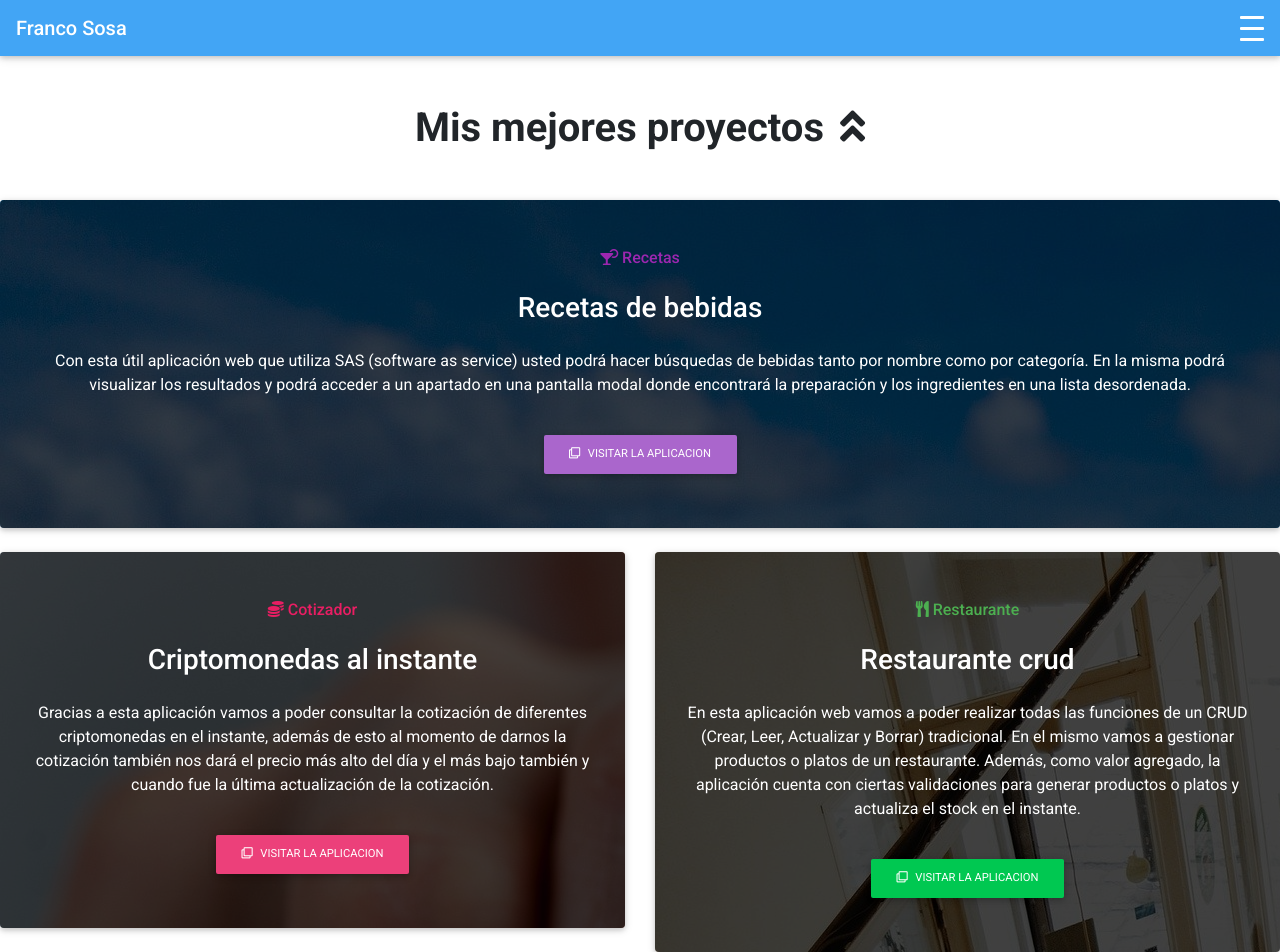
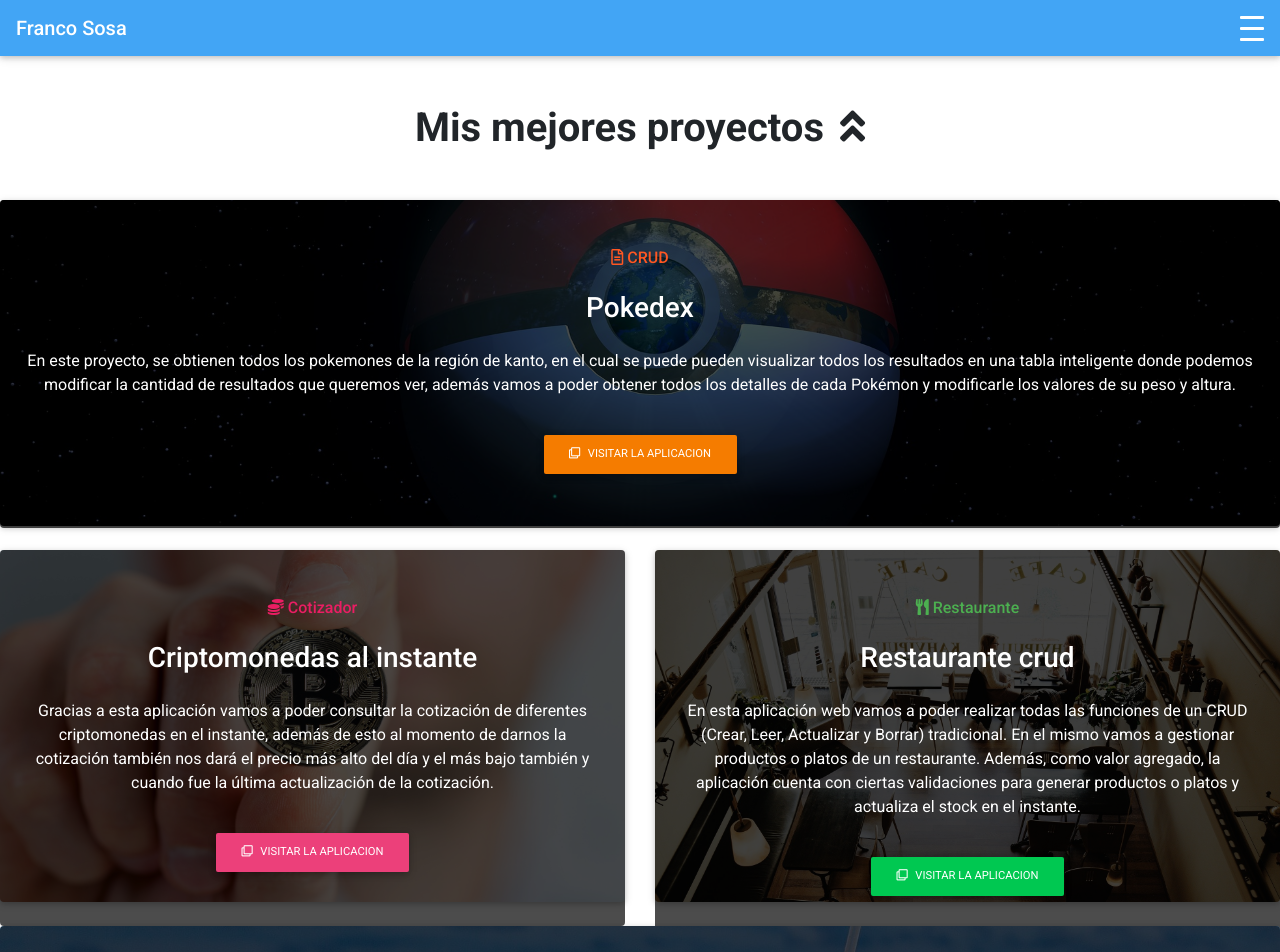
Before and after one commit to francososa97/Catalogo-Web, a React (Create React App) app: page /Catalogo in a window 1280 px wide. Shown: the top 952 px of the page. Built offline with nearby package versions, Linux system fonts and the light colour scheme.

Commit message:
feat: nuevo sitio

```diff
--- a/src/App.css
+++ b/src/App.css
@@ -8,6 +8,30 @@
 .App-logo {
   height: 40vmin;
   pointer-events: none;
+}
+.card-pokedex{
+  height: 326px;
+  background-position: center;
+  background-repeat: no-repeat;
+  background-size: cover;
+}
+.card-restaurante{
+  height: 352px;
+  background-position: center;
+  background-repeat: no-repeat;
+  background-size: cover;
+}
+.card-bebidas{
+  height: auto;
+  background-position: center;
+  background-repeat: no-repeat;
+  background-size: cover;
+}
+.card-cripto{
+  height: 352px;
+  background-position: center;
+  background-repeat: no-repeat;
+  background-size: cover;
 }
 
 @media (prefers-reduced-motion: no-preference) {
--- a/src/Component/BlogPage.js
+++ b/src/Component/BlogPage.js
@@ -6,6 +6,7 @@ import { CatalogueContext } from '../context/CatalogueContext';
 const BlogPage = () => {
 
   const projects  = useContext(CatalogueContext);
+  console.log(projects);
 
   return (
     <MDBCard className="mt-5 px-5 pb-5">
--- a/src/Component/PrimeProjects.js
+++ b/src/Component/PrimeProjects.js
@@ -3,6 +3,7 @@ import {  MDBCollapse,MDBRow, MDBCol, MDBCard, MDBIcon, MDBBtn } from "mdbreact"
 import recetas from '../Images/recetas.jpg'
 import bitcoin from '../Images/bitcoin.jpg'
 import cafe from '../Images/cafe.jpg'
+import pokedex from '../Images/fondo-prueba3.jpg';
 
 class PrimeProjects extends React.Component {
   constructor(props) {
@@ -41,8 +42,91 @@ class PrimeProjects extends React.Component {
         </h2>
         <MDBCollapse  isOpen={this.state.collapseProjects}>
         <MDBRow>
+        <MDBCol md='12' className='mb-4'>
+            <MDBCard className="card-pokedex" style={{backgroundImage:`url(${pokedex})`}}>
+
+              <div
+                style={{
+                    backgroundImage:
+                    {pokedex}
+                  }}
+                className='text-white text-center d-flex flex-column align-items-center rgba-black-strong py-5 px-4 rounded'>
+                <h6 className="deep-orange-text" >
+                  <MDBIcon far icon="file-alt" />
+                  <strong> CRUD</strong>
+                </h6>
+                <h3 className='py-3 font-weight-bold'>
+                  <strong>
+                  Pokedex
+                  </strong>
+                </h3>
+                <p className='pb-3'>
+                  En este proyecto, se obtienen todos los pokemones de la región de kanto, en el cual se puede pueden visualizar todos los resultados en una tabla inteligente donde podemos modificar la cantidad de resultados que queremos ver, además vamos a poder obtener todos los detalles de cada Pokémon y modificarle los valores de su peso y altura.
+                </p>
+                <a href="https://poke-pokedex-spa.netlify.app/">
+                  <MDBBtn color='orange' rounded size='md'>
+                      <MDBIcon far icon='clone' className='left' /> Visitar la aplicacion
+                  </MDBBtn>
+                </a>
+              </div>
+            </MDBCard>
+          </MDBCol>
+
+          <MDBCol md='6' className='md-0 mb-4'>
+          <MDBCard className="card-cripto" style={{backgroundImage:`url(${bitcoin})`}}>
+              <div className='text-white text-center align-items-center rgba-black-strong py-5 px-4 rounded'  style={{padding: 30}} >
+                  <h6 className='pink-text'>
+                    <MDBIcon icon='coins' />
+                    <strong> Cotizador</strong>
+                  </h6>
+                  <h3 className='py-3 font-weight-bold'>
+                    <strong>Criptomonedas al instante</strong>
+                  </h3>
+                  <p className='pb-3'>
+                    Gracias a esta aplicación vamos a poder consultar la cotización de diferentes criptomonedas en el instante,
+                    además de esto al momento de darnos la cotización también nos dará el precio más alto del día y el más bajo también y
+                    cuando fue la última actualización de la cotización.
+                  </p>
+                  <a href="https://cotizador-bitcoin-monedas.netlify.app/">
+                  <MDBBtn color='pink' rounded size='md'>
+                      <MDBIcon far icon='clone' className='left' /> Visitar la aplicacion
+                  </MDBBtn>
+                </a>
+              </div>
+            </MDBCard>
+          </MDBCol>
+          <MDBCol md='6' className='md-0 mb-4'>
+            <MDBCard
+              className='card-restaurante'
+              style={{backgroundImage:`url(${cafe})`}}
+            >
+              <div
+                  className='text-white text-center d-flex align-items-center rgba-black-strong py-5 px-4 rounded'>
+                <div>
+                  <h6 className='green-text'>
+                    <MDBIcon icon='utensils' />
+                    <strong> Restaurante</strong>
+                  </h6>
+                  <h3 className='py-3 font-weight-bold'>
+                    <strong>Restaurante crud</strong>
+                  </h3>
+                  <p className='pb-3'>
+                    En esta aplicación web vamos a poder realizar todas las funciones de un CRUD (Crear, Leer, Actualizar y Borrar) tradicional.
+                    En el mismo vamos a gestionar productos o platos de un restaurante. Además, como valor agregado,
+                    la aplicación cuenta con ciertas validaciones para generar productos o platos y actualiza el stock en el instante.
+                  </p>
+                  <a href="https://restaurant-descargarjson.netlify.app/">
+                  <MDBBtn color='success' rounded size='md'>
+                      <MDBIcon far icon='clone' className='left' /> Visitar la aplicacion
+                  </MDBBtn>
+                </a>
+                </div>
+              </div>
+            </MDBCard>
+          </MDBCol>
+
           <MDBCol md='12' className='mb-4'>
-            <MDBCard style={{backgroundImage:`url(${recetas})`}}>
+            <MDBCard className="card-bebidas" style={{backgroundImage:`url(${recetas})`}}>
               <div
                 style={{
                     backgroundImage:
@@ -70,58 +154,7 @@ class PrimeProjects extends React.Component {
               </div>
             </MDBCard>
           </MDBCol>
-          <MDBCol md='6' className='md-0 mb-4'>
-          <MDBCard style={{backgroundImage:`url(${bitcoin})`}}>
-              <div className='text-white text-center align-items-center rgba-black-strong py-5 px-4 rounded'  style={{padding: 30}} >
-                  <h6 className='pink-text'>
-                    <MDBIcon icon='coins' />
-                    <strong> Cotizador</strong>
-                  </h6>
-                  <h3 className='py-3 font-weight-bold'>
-                    <strong>Criptomonedas al instante</strong>
-                  </h3>
-                  <p className='pb-3'>
-                    Gracias a esta aplicación vamos a poder consultar la cotización de diferentes criptomonedas en el instante,
-                    además de esto al momento de darnos la cotización también nos dará el precio más alto del día y el más bajo también y
-                    cuando fue la última actualización de la cotización.
-                  </p>
-                  <a href="https://cotizador-bitcoin-monedas.netlify.app/">
-                  <MDBBtn color='pink' rounded size='md'>
-                      <MDBIcon far icon='clone' className='left' /> Visitar la aplicacion
-                  </MDBBtn>
-                </a>
-              </div>
-            </MDBCard>
-          </MDBCol>
-          <MDBCol md='6' className='md-0 mb-4'>
-            <MDBCard
-              className='card-image'
-              style={{backgroundImage:`url(${cafe})`}}
-            >
-              <div
-                  className='text-white text-center d-flex align-items-center rgba-black-strong py-5 px-4 rounded'>
-                <div>
-                  <h6 className='green-text'>
-                    <MDBIcon icon='utensils' />
-                    <strong> Restaurante</strong>
-                  </h6>
-                  <h3 className='py-3 font-weight-bold'>
-                    <strong>Restaurante crud</strong>
-                  </h3>
-                  <p className='pb-3'>
-                    En esta aplicación web vamos a poder realizar todas las funciones de un CRUD (Crear, Leer, Actualizar y Borrar) tradicional.
-                    En el mismo vamos a gestionar productos o platos de un restaurante. Además, como valor agregado,
-                    la aplicación cuenta con ciertas validaciones para generar productos o platos y actualiza el stock en el instante.
-                  </p>
-                  <a href="https://restaurant-descargarjson.netlify.app/">
-                  <MDBBtn color='success' rounded size='md'>
-                      <MDBIcon far icon='clone' className='left' /> Visitar la aplicacion
-                  </MDBBtn>
-                </a>
-                </div>
-              </div>
-            </MDBCard>
-          </MDBCol>
+
         </MDBRow>
         </MDBCollapse>
       </section>
@@ -130,3 +163,13 @@ class PrimeProjects extends React.Component {
 }
 
 export default PrimeProjects;
+
+
+/*
+    background-color: #cccccc;
+    height: 352px;
+    background-position: center;
+    background-repeat: no-repeat;
+    background-size: cover;
+
+*/
--- a/src/context/CatalogueContext.js
+++ b/src/context/CatalogueContext.js
@@ -75,7 +75,7 @@ const CatalogueProvider = (props) => {
         }
         getCatalogue();
     }, []);
-
+    console.log(Catalogue);
     return (
         <CatalogueContext.Provider
             value={Catalogue}
```
Also changed, not shown: src/Images/fondo-prueba3.jpg (added).
